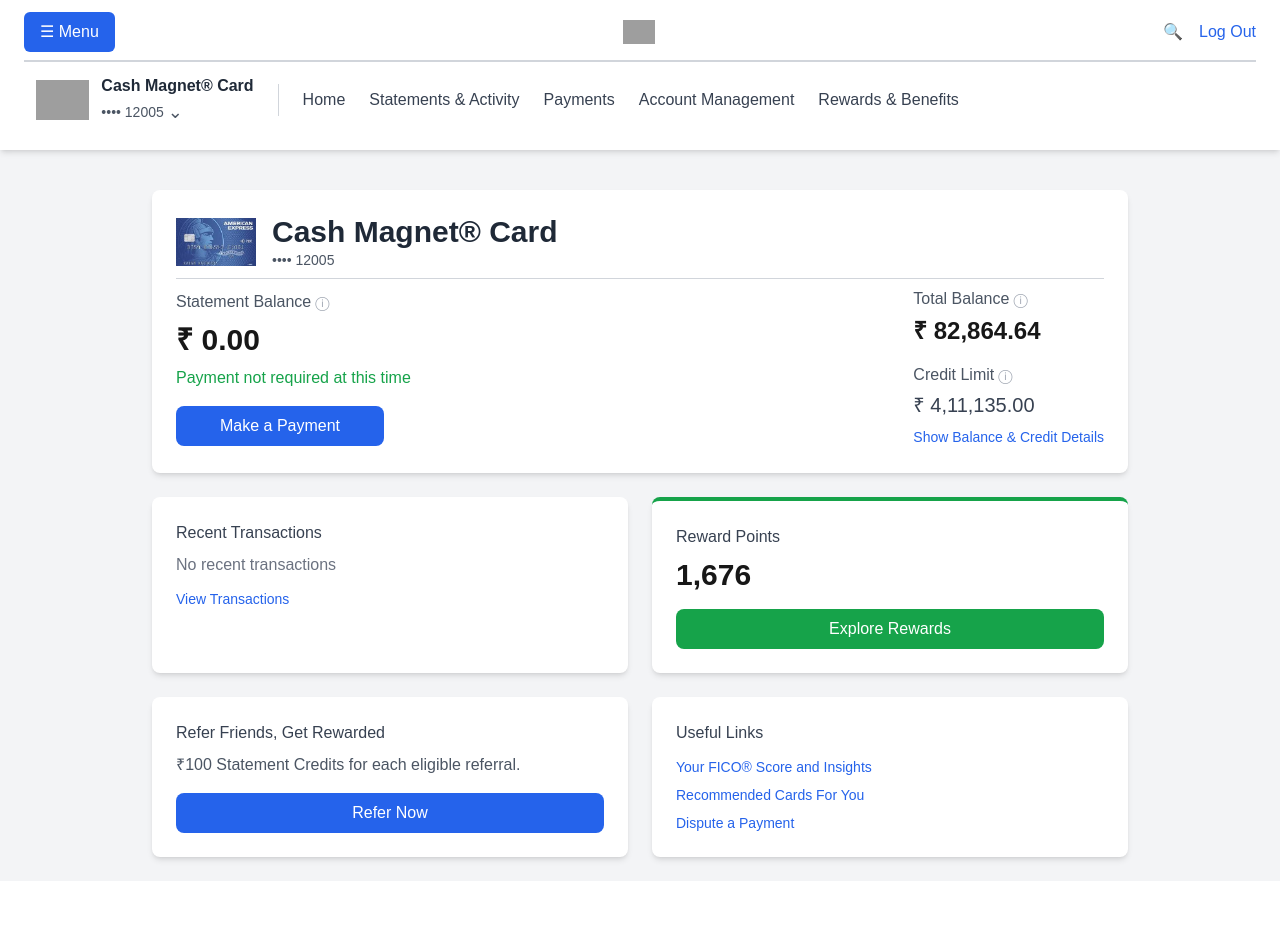
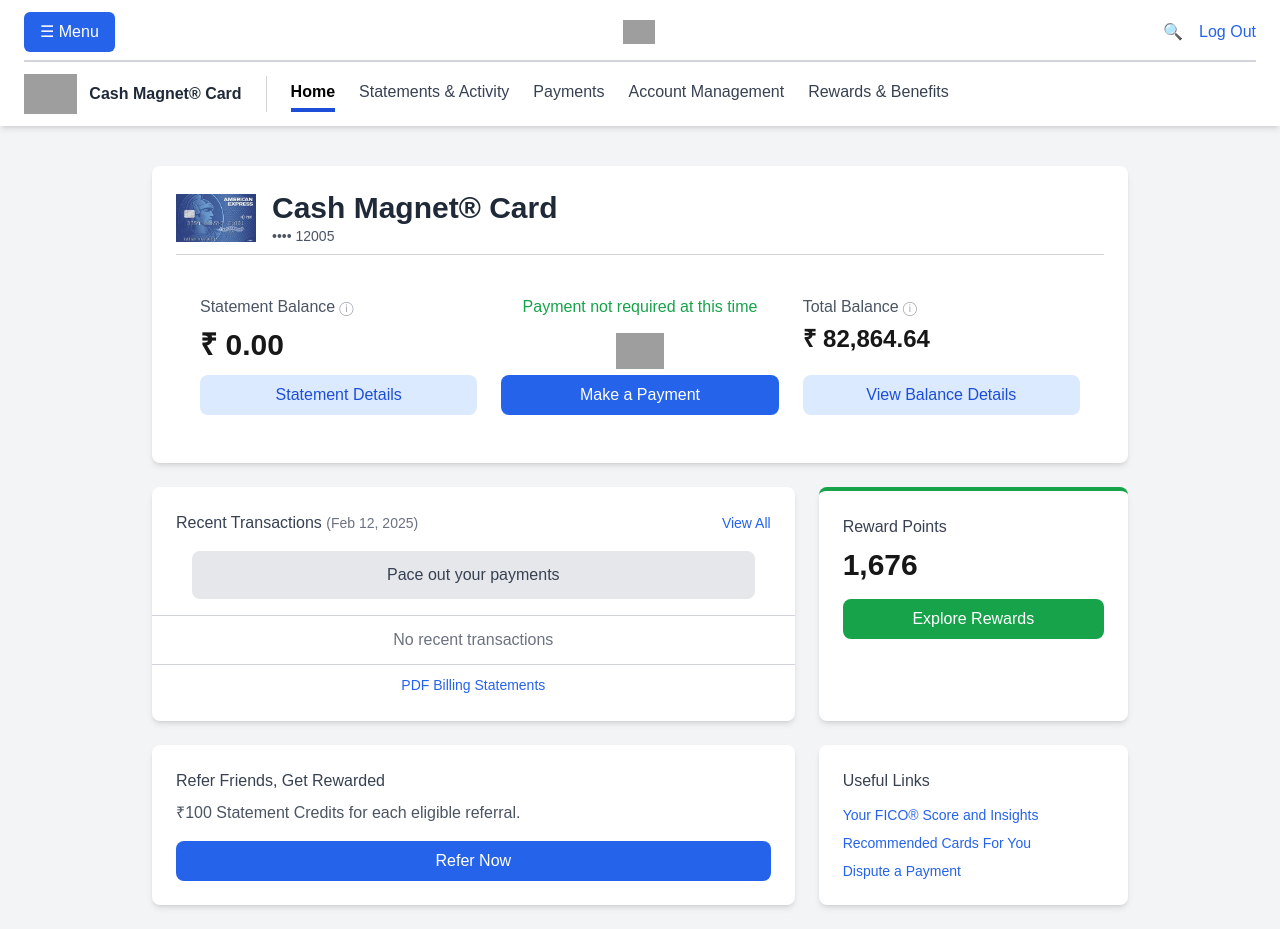
Before and after one commit to Skandh15/amex-benfit-ui, a Next.js app: page /myaccount in a window 1280 px wide. Before the commit the page ends 881 px from the top, so only its background shows below. Built offline with nearby package versions, Linux system fonts and the light colour scheme; grey boxes are pictures that could not be loaded.

Commit message:
fixed navbar issues and account page

```diff
--- a/src/components/Navbar.js
+++ b/src/components/Navbar.js
@@ -1,10 +1,12 @@
 import Link from 'next/link';
 import { useState, useEffect } from 'react';
+import { useRouter } from 'next/router';
 import { motion } from 'framer-motion';
 
 export default function Navbar({ userData = {} }) {
   const [hovered, setHovered] = useState(null);
   const [isTransitioning, setIsTransitioning] = useState(false);
+  const router = useRouter(); // Get current route
 
   useEffect(() => {
     if (userData?.isLoggedIn) {
@@ -15,16 +17,12 @@
 
   if (!userData?.isLoggedIn) {
     return (
-      <nav className="bg-white shadow-md px-6 py-3">
+      <nav className="bg-white shadow-md px-6">
         <div className="flex justify-center items-center space-x-8">
           <div className="text-xl font-semibold text-blue-600">
             <Link legacyBehavior href="/">
               <a>
-                <img
-                  src="/american-express-logo.png"
-                  alt="American Express"
-                  className="h-6"
-                />
+                <img src="/american-express-logo.png" alt="American Express" className="h-6" />
               </a>
             </Link>
           </div>
@@ -39,14 +37,15 @@
             ].map((item, index) => (
               <Link key={index} legacyBehavior href={item.path}>
                 <a
-                  className="relative text-gray-700 hover:text-blue-600"
+                  className={`relative py-2 ${
+                    router.pathname === item.path
+                      ? 'text-black border-b-4 border-blue-700 font-semibold'
+                      : 'text-gray-700 hover:text-blue-600'
+                  }`}
                   onMouseEnter={() => setHovered(index)}
                   onMouseLeave={() => setHovered(null)}
                 >
                   {item.label}
-                  {hovered === index && (
-                    <span className="absolute left-0 right-0 -bottom-1 h-1 bg-gray-400"></span>
-                  )}
                 </a>
               </Link>
             ))}
@@ -83,11 +82,7 @@
         <div className="text-xl font-semibold text-blue-600">
           <Link legacyBehavior href="/">
             <a>
-              <img
-                src="/american-express-logo.png"
-                alt="American Express"
-                className="h-6"
-              />
+              <img src="/american-express-logo.png" alt="American Express" className="h-6" />
             </a>
           </Link>
         </div>
@@ -96,22 +91,29 @@
           <button className="text-blue-600">Log Out</button>
         </div>
       </div>
-      <div className="flex items-center bg-white p-3 border-t border-gray-300">
+      <div className="flex items-center bg-white pt-3 border-t border-gray-300">
         <img src="/credit-card-icon.png" alt="Card" className="h-10" />
         <div className="ml-3">
           <p className="text-gray-800 font-semibold">Cash Magnet® Card</p>
-          <p className="text-gray-600 text-sm flex items-center">•••• 12005 <span className="ml-1 text-lg">⌄</span></p>
         </div>
         <div className="flex-grow border-l border-gray-300 ml-6 pl-6 flex space-x-6">
           {[
-            { label: 'Home', path: '/home' },
+            { label: 'Home', path: '/myaccount' },
             { label: 'Statements & Activity', path: '/statements' },
             { label: 'Payments', path: '/payments' },
             { label: 'Account Management', path: '/account-management' },
             { label: 'Rewards & Benefits', path: '/rewards' },
           ].map((item, index) => (
             <Link key={index} legacyBehavior href={item.path}>
-              <a className="text-gray-700 hover:text-blue-600 py-1">{item.label}</a>
+              <a
+                className={`py-1 ${
+                  router.pathname === item.path
+                    ? 'text-black border-b-4 border-blue-700 font-semibold'
+                    : 'text-gray-700 hover:text-blue-600'
+                }`}
+              >
+                {item.label}
+              </a>
             </Link>
           ))}
         </div>
--- a/src/pages/myaccount.js
+++ b/src/pages/myaccount.js
@@ -27,58 +27,105 @@
             />
 
             <div className="flex-1">
-            <h1 className="text-3xl font-semibold text-gray-800">Cash Magnet® Card</h1>
+              <h1 className="text-3xl font-semibold text-gray-800">
+                Cash Magnet® Card
+              </h1>
               <p className="text-gray-600 text-sm">•••• 12005</p>
             </div>
           </div>
           <hr className="border-gray-300 my-2" />
           {/* Card Summary */}
-          <div className="flex flex-col md:flex-row md:items-center justify-between">
-            {/* Left Section */}
-            <div>
+          {/* Card Summary - Single Box with Three Sections */}
+          <div className="mt-4 bg-white rounded-lg p-6">
+            <div className="grid grid-cols-1 md:grid-cols-3 gap-6">
+              {/* Section 1: Statement Balance */}
+              <div className="flex flex-col">
                 <h3 className="text-gray-600 font-medium flex items-center">
-                Statement Balance <span className="ml-1 text-gray-400 text-sm">ⓘ</span>
+                  Statement Balance{" "}
+                  <span className="ml-1 text-gray-400 text-sm">ⓘ</span>
                 </h3>
                 <p className="text-3xl font-semibold mt-2">₹ 0.00</p>
-              <p className="text-green-600 mt-2">Payment not required at this time</p>
+                <div className="mt-auto">
+                  <button className="w-full bg-blue-100 text-blue-700 py-2 rounded-lg hover:bg-blue-200">
+                    Statement Details
+                  </button>
+                </div>
+              </div>
 
-              <button className="mt-4 w-52 bg-blue-600 text-white py-2 rounded-lg hover:bg-blue-700">
+              {/* Section 2: Payment Status */}
+              <div className="flex flex-col items-center">
+                <p className="text-green-600 font-medium">
+                  Payment not required at this time
+                </p>
+                <div className="h-12 w-12 mt-2">
+                  <img
+                    src="/green-tick.png"
+                    alt="Payment Verified"
+                    className="h-full w-full object-contain"
+                  />
+                </div>
+                <div className="mt-auto w-full">
+                  <button className="w-full bg-blue-600 text-white py-2 rounded-lg hover:bg-blue-700">
                     Make a Payment
                   </button>
                 </div>
+              </div>
 
-            {/* Right Section */}
-            <div className="mt-6 md:mt-0">
+              {/* Section 3: Total Balance */}
+              <div className="flex flex-col">
                 <h3 className="text-gray-600 font-medium flex items-center">
-                Total Balance <span className="ml-1 text-gray-400 text-sm">ⓘ</span>
+                  Total Balance{" "}
+                  <span className="ml-1 text-gray-400 text-sm">ⓘ</span>
                 </h3>
-              <p className="text-2xl font-semibold mt-1">{userData.balance}</p>
-
-              <h3 className="text-gray-600 font-medium mt-4 flex items-center">
-                Credit Limit <span className="ml-1 text-gray-400 text-sm">ⓘ</span>
-              </h3>
-              <p className="text-xl font-medium text-gray-700 mt-1">{userData.credit}</p>
-
-              <a href="#" className="text-blue-600 text-sm mt-2 inline-block">
-                Show Balance & Credit Details
-              </a>
+                <p className="text-2xl font-semibold mt-1">
+                  {userData.balance}
+                </p>
+                <div className="mt-auto">
+                  <button className="w-full bg-blue-100 text-blue-700 py-2 rounded-lg hover:bg-blue-200">
+                    View Balance Details
+                  </button>
+                </div>
+              </div>
             </div>
           </div>
         </div>
 
         {/* Recent Transactions & Rewards */}
-        <div className="grid grid-cols-1 md:grid-cols-2 gap-6 mt-6">
-          {/* Recent Transactions */}
-          <div className="bg-white shadow-md rounded-lg p-6">
-            <h3 className="text-gray-700 font-medium">Recent Transactions</h3>
-            <p className="text-gray-500 mt-2">No recent transactions</p>
-            <a href="#" className="text-blue-600 text-sm mt-3 inline-block">
-              View Transactions
+        <div className="grid grid-cols-1 md:grid-cols-3 gap-6 mt-6">
+{/* Recent Transactions (Wider Section) */}
+<div className="bg-white shadow-md rounded-lg p-6 relative md:col-span-2">
+  <div className="flex justify-between items-center">
+    <h3 className="text-gray-700 font-medium">
+      Recent Transactions{" "}
+      <span className="text-gray-500 text-sm">(Feb 12, 2025)</span>
+    </h3>
+    <a href="#" className="text-blue-600 text-sm hover:underline">
+      View All
     </a>
   </div>
 
-          {/* Rewards */}
-          <div className="bg-white shadow-md rounded-lg p-6 border-t-4 border-green-600">
+  {/* "Pace out your payments" - Wrapped in a padded div */}
+  <div className="px-4 mt-4">
+    <div className="bg-gray-200 text-gray-700 text-center p-3 rounded-lg">
+      Pace out your payments
+    </div>
+  </div>
+
+  {/* Border spanning full width */}
+  <div className="-mx-6 border-t border-b border-gray-300 py-3 mt-4">
+    <p className="text-gray-500 text-center">No recent transactions</p>
+  </div>
+
+  <div className="mt-2 text-center">
+    <a href="#" className="text-blue-600 text-sm hover:underline">
+      PDF Billing Statements
+    </a>
+  </div>
+</div>
+
+
+          {/* Rewards (Smaller Section) */}
+          <div className="bg-white shadow-md rounded-lg p-6 border-t-4 border-green-600 md:col-span-1">
             <h3 className="text-gray-700 font-medium">Reward Points</h3>
             <p className="text-3xl font-semibold mt-2">{userData.rewards}</p>
             <button className="mt-4 w-full bg-green-600 text-white py-2 rounded-lg hover:bg-green-700">
@@ -88,10 +135,12 @@
         </div>
 
         {/* Refer & Useful Links */}
-        <div className="grid grid-cols-1 md:grid-cols-2 gap-6 mt-6">
+        <div className="grid grid-cols-1 md:grid-cols-3 gap-6 mt-6">
           {/* Refer Friends */}
-          <div className="bg-white shadow-md rounded-lg p-6">
-            <h3 className="text-gray-700 font-medium">Refer Friends, Get Rewarded</h3>
+          <div className="bg-white shadow-md rounded-lg p-6 md:col-span-2">
+            <h3 className="text-gray-700 font-medium">
+              Refer Friends, Get Rewarded
+            </h3>
             <p className="text-gray-600 mt-2">
               ₹100 Statement Credits for each eligible referral.
             </p>
@@ -104,13 +153,18 @@
           <div className="bg-white shadow-md rounded-lg p-6">
             <h3 className="text-gray-700 font-medium">Useful Links</h3>
             <ul className="mt-3 space-y-2 text-blue-600 text-sm">
-              <li><a href="#">Your FICO® Score and Insights</a></li>
-              <li><a href="#">Recommended Cards For You</a></li>
-              <li><a href="#">Dispute a Payment</a></li>
+              <li>
+                <a href="#">Your FICO® Score and Insights</a>
+              </li>
+              <li>
+                <a href="#">Recommended Cards For You</a>
+              </li>
+              <li>
+                <a href="#">Dispute a Payment</a>
+              </li>
             </ul>
           </div>
         </div>
-
       </div>
     </div>
   );
```
Lines whose indentation alone changed are shown as unchanged.
